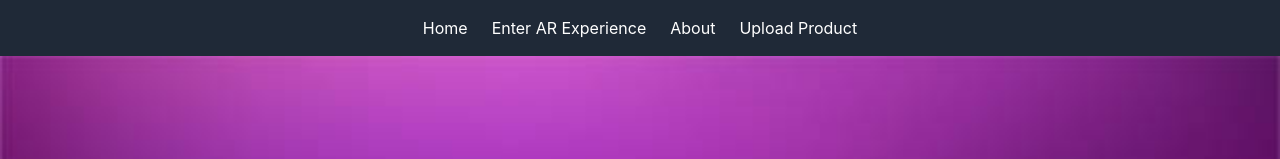
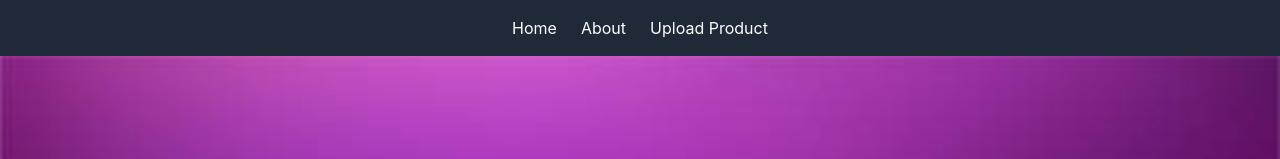
Before and after one commit to Ninjasafd/AR-Ecommerce-Project, a React (Create React App) app in the folder ar-ecommerce-project/: page / in a window 1280 px wide. Shown: the top 159 px of the page. Built offline with nearby package versions, Linux system fonts and the light colour scheme; no server answers.

Commit message:
Final push

```diff
--- a/ar-ecommerce-project/src/components/NavigationBar.js
+++ b/ar-ecommerce-project/src/components/NavigationBar.js
@@ -5,7 +5,7 @@ function NavigationBar() {
   return (
     <nav className="bg-gray-800 p-4 text-center">
       <Link to="/" className="text-white mr-6">Home</Link>
-      <Link to="/ar-scene" className="text-white mr-6">Enter AR Experience</Link>
+      {/* <Link to="/ar-scene" className="text-white mr-6">Enter AR Experience</Link> */}
       <Link to="/about" className="text-white mr-6">About</Link>
       <Link to="/upload" className="text-white">Upload Product</Link>
     </nav>
```
